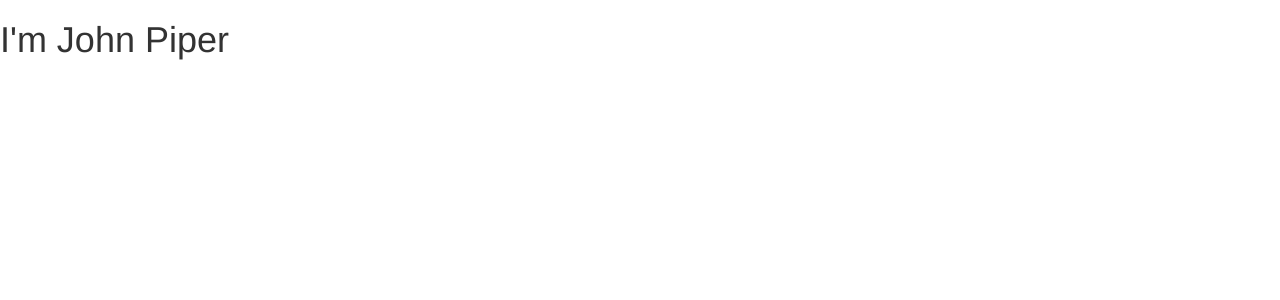
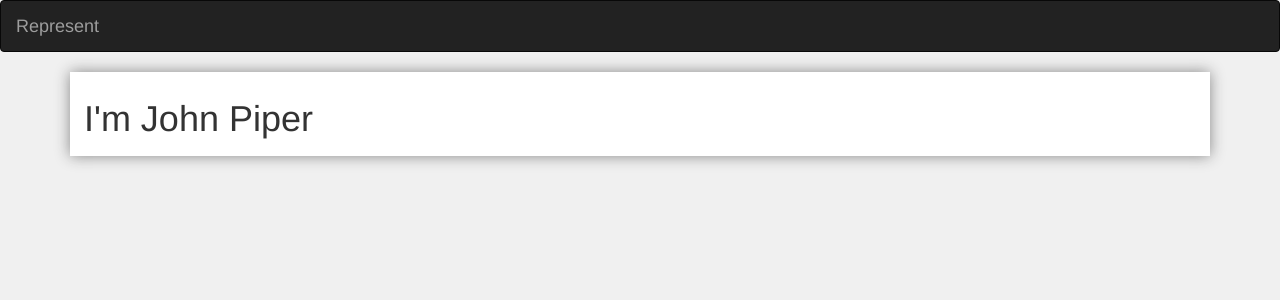
Before and after one commit to exonian/rep-profiles-mockup, a Jekyll site: the page built from profiles/john_piper.html, in a window 1280 px wide. Shown: the top 300 px of the page. Built offline with Jekyll 4.4.1, drawn with Linux system fonts in a browser that asks for light colours; nearby versions of some CDN libraries; Markdown is read by kramdown in place of the engine named in the settings.

Commit message:
Basic profile page layout

```diff
--- a/_layouts/default.html
+++ b/_layouts/default.html
@@ -7,6 +7,7 @@
         <meta name="viewport" content="width=device-width">
 
         <link rel="stylesheet" href="//netdna.bootstrapcdn.com/bootstrap/3.1.1/css/bootstrap.min.css">
+        <link rel="stylesheet" href="{{ site.baseurl }}/static/css/main.css">
 
     </head>
     <body>
--- a/_layouts/profile.html
+++ b/_layouts/profile.html
@@ -2,4 +2,27 @@
 layout: default
 ---
 
-{{ content }}
+<nav class="navbar navbar-inverse" role="navigation">
+  <div class="container-fluid">
+    <!-- Brand and toggle get grouped for better mobile display -->
+    <div class="navbar-header">
+      <button type="button" class="navbar-toggle" data-toggle="collapse" data-target="#bs-example-navbar-collapse-1">
+        <span class="sr-only">Toggle navigation</span>
+        <span class="icon-bar"></span>
+        <span class="icon-bar"></span>
+        <span class="icon-bar"></span>
+      </button>
+      <a class="navbar-brand" href="#">Represent</a>
+    </div>
+  </div><!-- /.container-fluid -->
+</nav>
+
+<div class ="container">
+<div class="row">
+<div class="col-lg-12">
+<div class="profile">
+    {{ content }}
+</div>
+</div>
+</div>
+</div>
--- /dev/null
+++ b/static/css/main.css
@@ -0,0 +1,11 @@
+body {
+    background: #f0f0f0;
+}
+
+.profile {
+    background: #fff;
+    -moz-box-shadow: 0 0 1em #888;
+    -webkit-box-shadow: 0 0 1em #888;
+    box-shadow: 0 0 1em #888;
+    padding: 0.5em 1em;
+}
```
